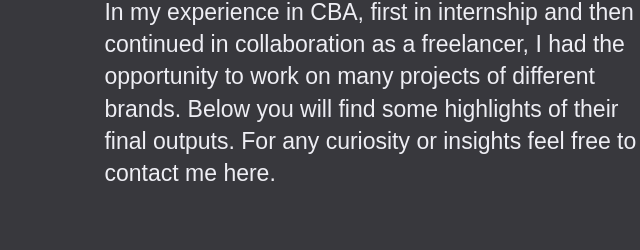
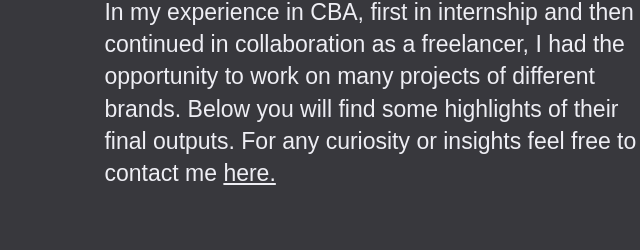
Before and after one commit to GioVentura/Portfolio, a plain HTML site: page Cba_works.html in a window 1280 px wide. Shown: the part 998-1248 px from the top of the page, 477-1117 px from the left. Drawn offline with nearby package versions, Linux system fonts and the light colour scheme; a web font is replaced by a local one.

Commit message:
underline

```diff
--- a/Cba_works.html
+++ b/Cba_works.html
@@ -171,7 +171,7 @@
         <p>In my experience in CBA, first in internship and then continued in collaboration as a freelancer,
           I had the opportunity to work on many projects of different brands.
           Below you will find some highlights of their final outputs.
-          For any curiosity or insights feel free to contact me <a style="text-transform:underline;" id="conosco" href="contacts.html">here.</a>
+          For any curiosity or insights feel free to contact me <a style="text-decoration: underline;" id="conosco" href="contacts.html">here.</a>
         </p>
 
       </div>
```
